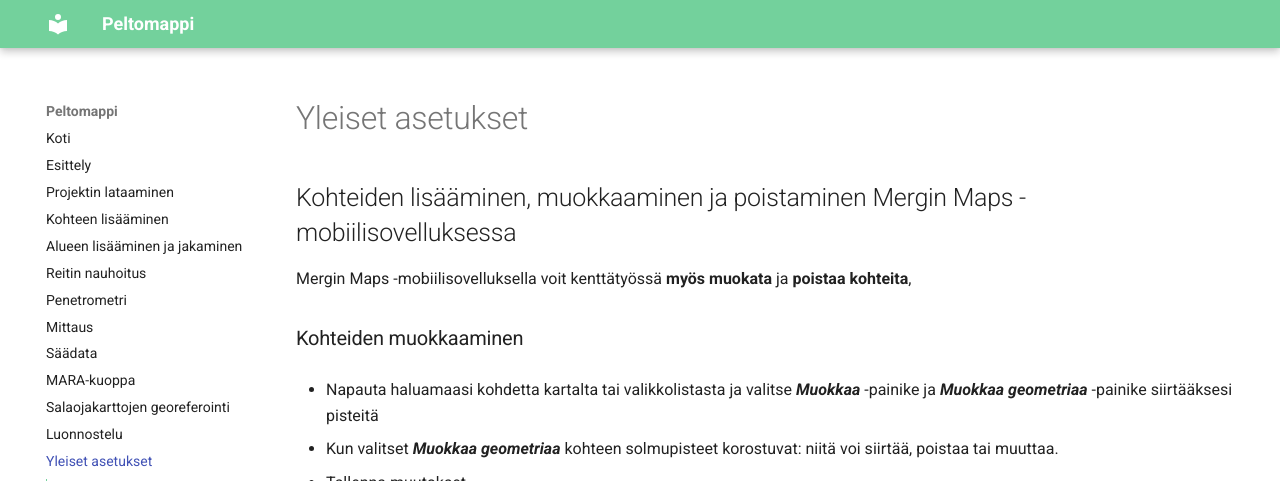
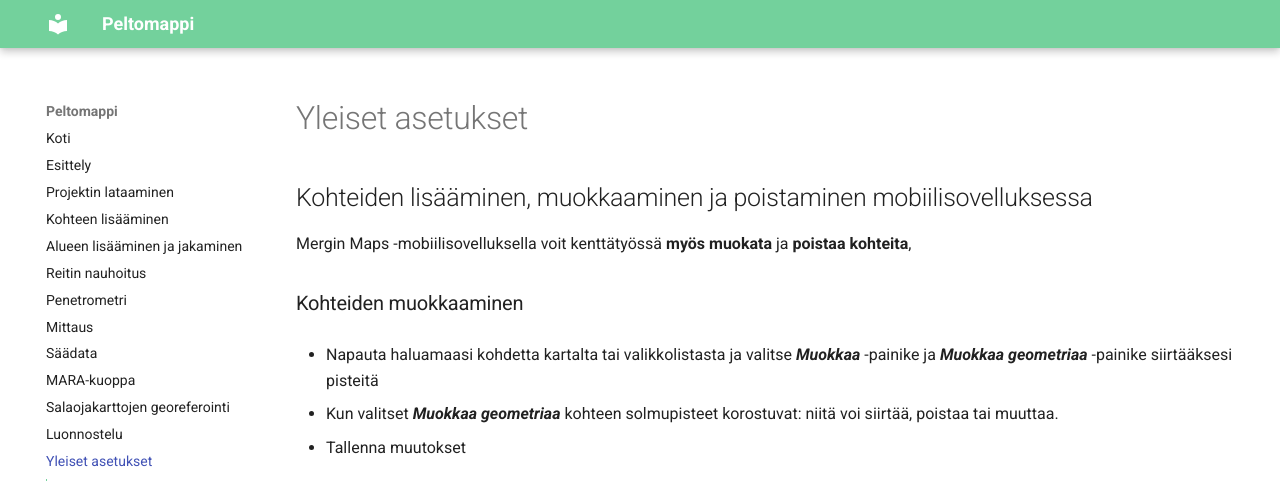
Before and after one commit to GispoCoding/eip-peltomappi, an MkDocs documentation site: the page built from docs/yleiset_asetukset.md, in a window 1280 px wide and 900 px high, cut to the strip 0-481 px from the top of the window. Built offline with MkDocs 1.6.1 and Material for MkDocs 9.7.7, drawn with Linux system fonts in a browser that asks for light colours; some of the changed text lies outside the part shown.

Commit message:
kohteen lisääminen hienosäätöä

```diff
--- a/docs/yleiset_asetukset.md
+++ b/docs/yleiset_asetukset.md
@@ -1,6 +1,6 @@
 # Yleiset asetukset
 
-## Kohteiden lisääminen, muokkaaminen ja poistaminen Mergin Maps -mobiilisovelluksessa
+## Kohteiden lisääminen, muokkaaminen ja poistaminen mobiilisovelluksessa
 
 Mergin Maps -mobiilisovelluksella voit kenttätyössä **myös muokata** ja **poistaa kohteita**,
 
```
Also changed, not shown: docs/kohteen_lisääminen.md (+6 -4 lines).
